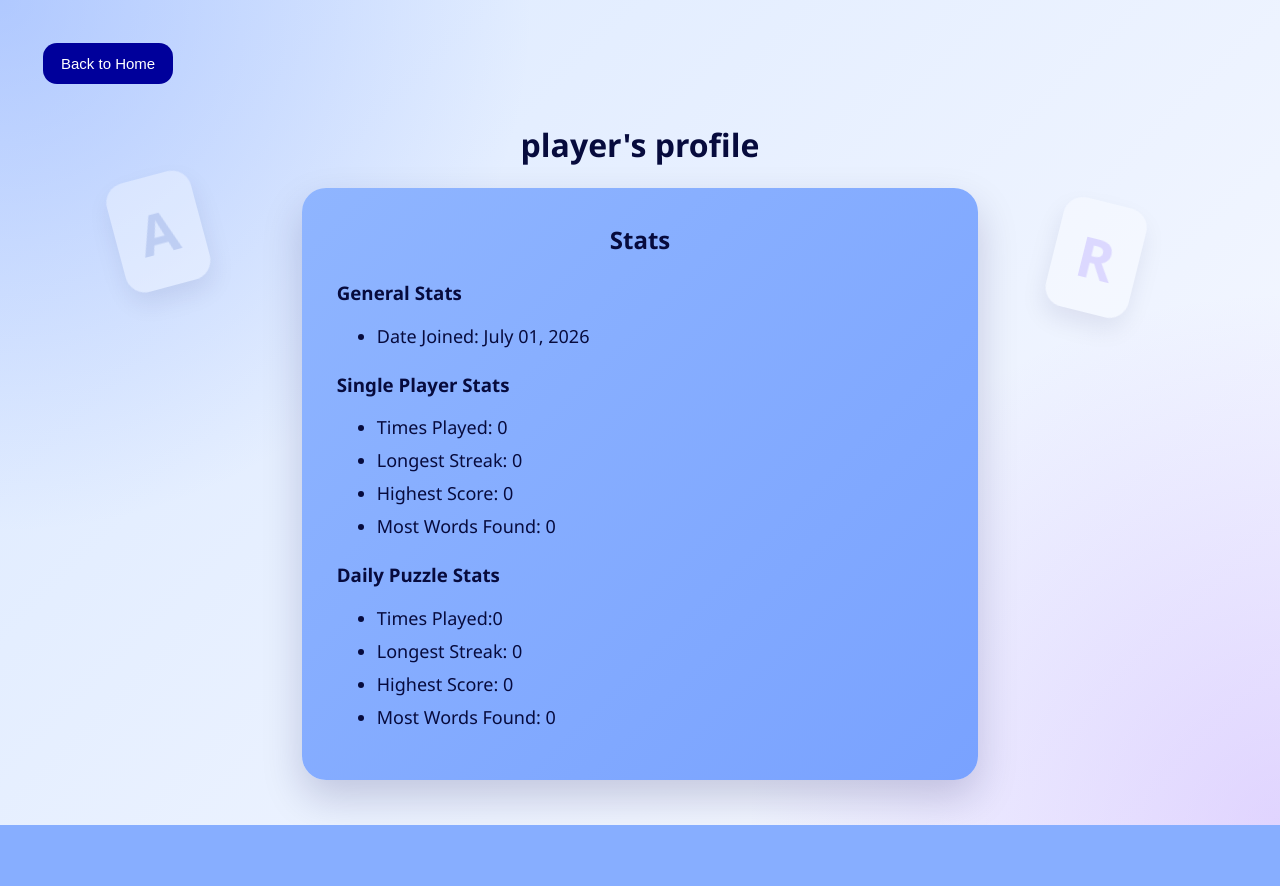
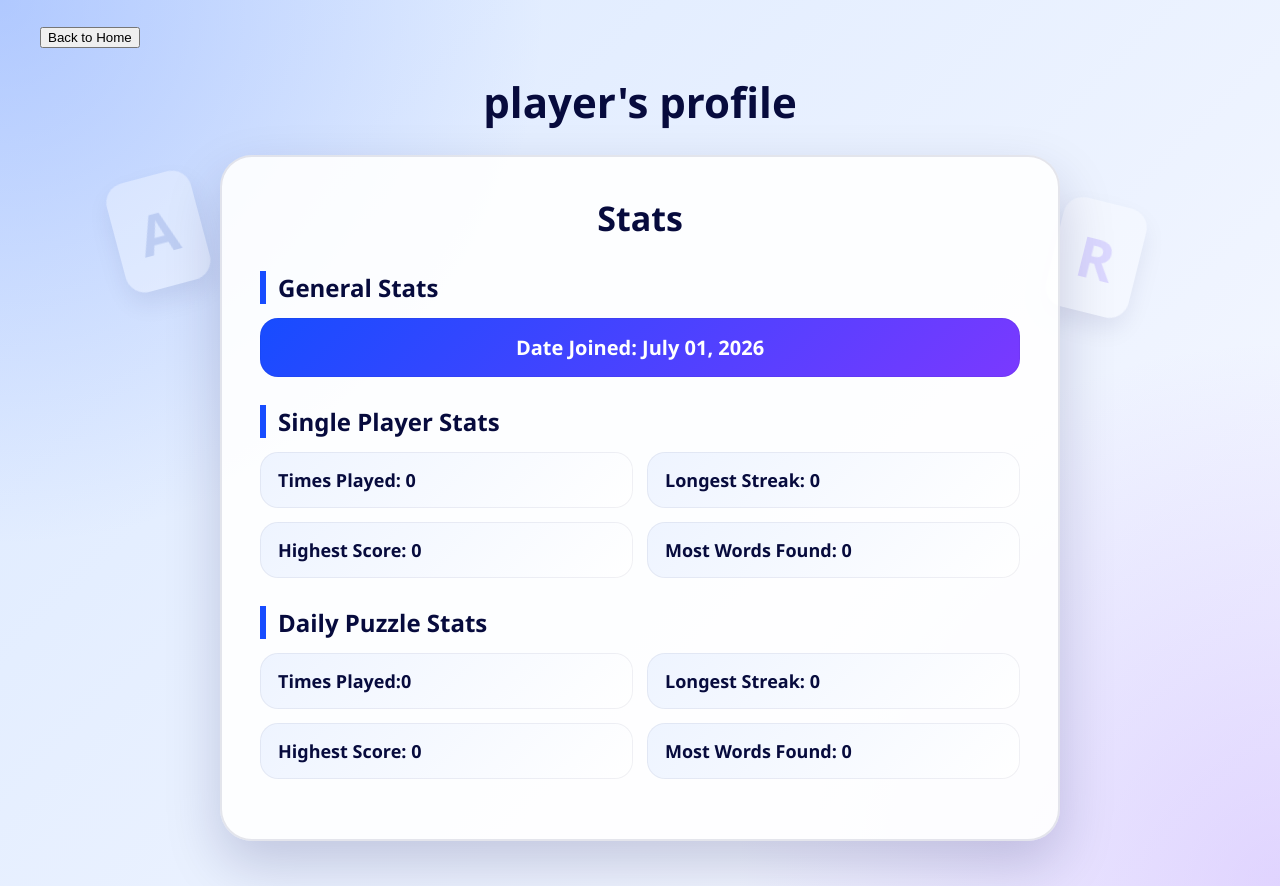
Before and after one commit to NCRD01/hunt-words, a Flask app: page /profile in a window 1280 px wide. Before the commit the page ends 825 px from the top, so only its background shows below. Run offline with Flask 3, Linux system fonts and the light colour scheme; a user stored in the database is signed in; parts of the project's set-up code (start-up, migrations or seed data) failed here and were passed over.

Commit message:
Styling to Profile Page

```diff
--- a/static/style.css
+++ b/static/style.css
@@ -356,48 +356,78 @@ body::after {
 
 /* Profile Page */
 .profile-page {
-    padding: 25px;
+    min-height: 100vh;
+    padding: 25px 40px;
 }
 
 .profile-header {
     display: flex;
     justify-content: center;
     color: #070b3d;
+    font-size: 42px;
+    font-weight: 900;
+    margin-top: 25px;
+    margin-bottom: 25px;
 }
 
 .stats-container {
-    width: 55%;
+    width: 70%;
+    max-width: 980px;
     min-width: 340px;
     margin: 20px auto;
-    padding: 35px;
-    background: linear-gradient(135deg, #8fb5ff, #79a2ff);
-    border-radius: 24px;
-    box-shadow: 0 18px 40px rgba(0, 0, 80, 0.18);
+    padding: 38px;
+    background: rgba(255, 255, 255, 0.9);
+    border-radius: 32px;
+    box-shadow: 0 24px 55px rgba(0, 0, 80, 0.18);
+    border: 2px solid rgba(5, 12, 70, 0.1);
 }
 
 .stats-container h2 {
+    text-align: center;
+    font-size: 34px;
     margin-top: 0;
+    margin-bottom: 30px;
+    color: #070b3d;
 }
 
 .stats-container h3 {
-    margin-top: 24px;
+    font-size: 24px;
+    color: #070b3d;
+    margin-top: 28px;
+    margin-bottom: 14px;
+    padding-left: 12px;
+    border-left: 6px solid #174cff;
+}
+
+.stats-container ul {
+    list-style: none;
+    padding: 0;
+    margin: 0 0 22px 0;
+    display: grid;
+    grid-template-columns: repeat(2, minmax(220px, 1fr));
+    gap: 14px;
 }
 
 .stats-container li {
-    margin: 9px 0;
+    background: linear-gradient(135deg, #eef4ff, #ffffff);
+    border-radius: 18px;
+    padding: 16px 18px;
     font-size: 18px;
+    font-weight: 700;
+    color: #070b3d;
+    box-shadow: inset 0 0 0 1px rgba(5, 12, 70, 0.06);
 }
 
-.back-to-home {
-    padding: 12px 18px;
-    background: rgb(0, 0, 155);
+/* Make date joined span cleanly */
+.stats-container ul:first-of-type {
+    grid-template-columns: 1fr;
+}
+
+.stats-container ul:first-of-type li {
+    background: linear-gradient(135deg, #174cff, #7a39ff);
     color: white;
-    border: none;
-    border-radius: 14px;
-    cursor: pointer;
-    font-size: 15px;
-    margin: 18px;
-    transition: 0.25s ease;
+    text-align: center;
+    font-size: 20px;
 }
 
 /* Leaderboard */
```
